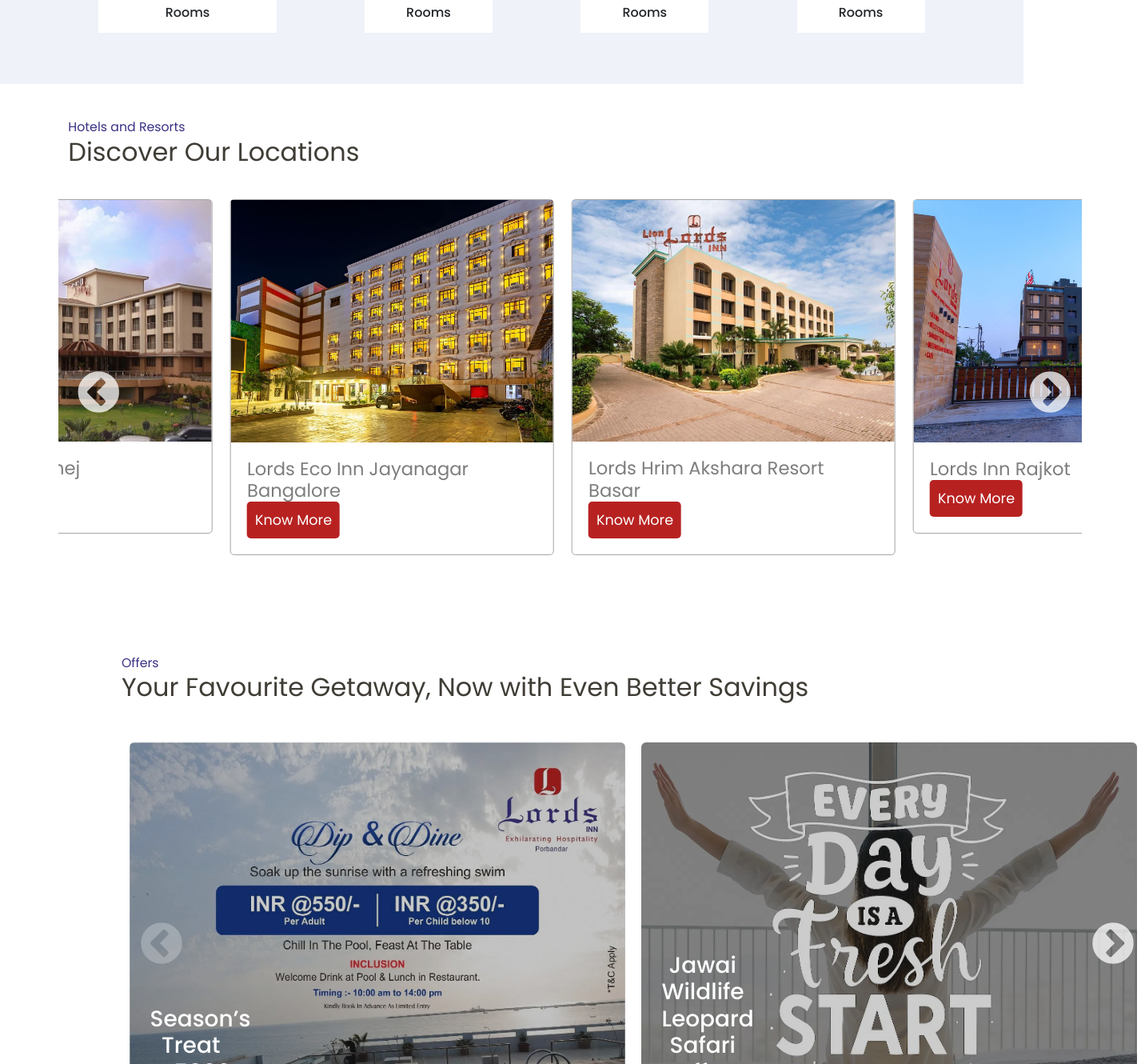
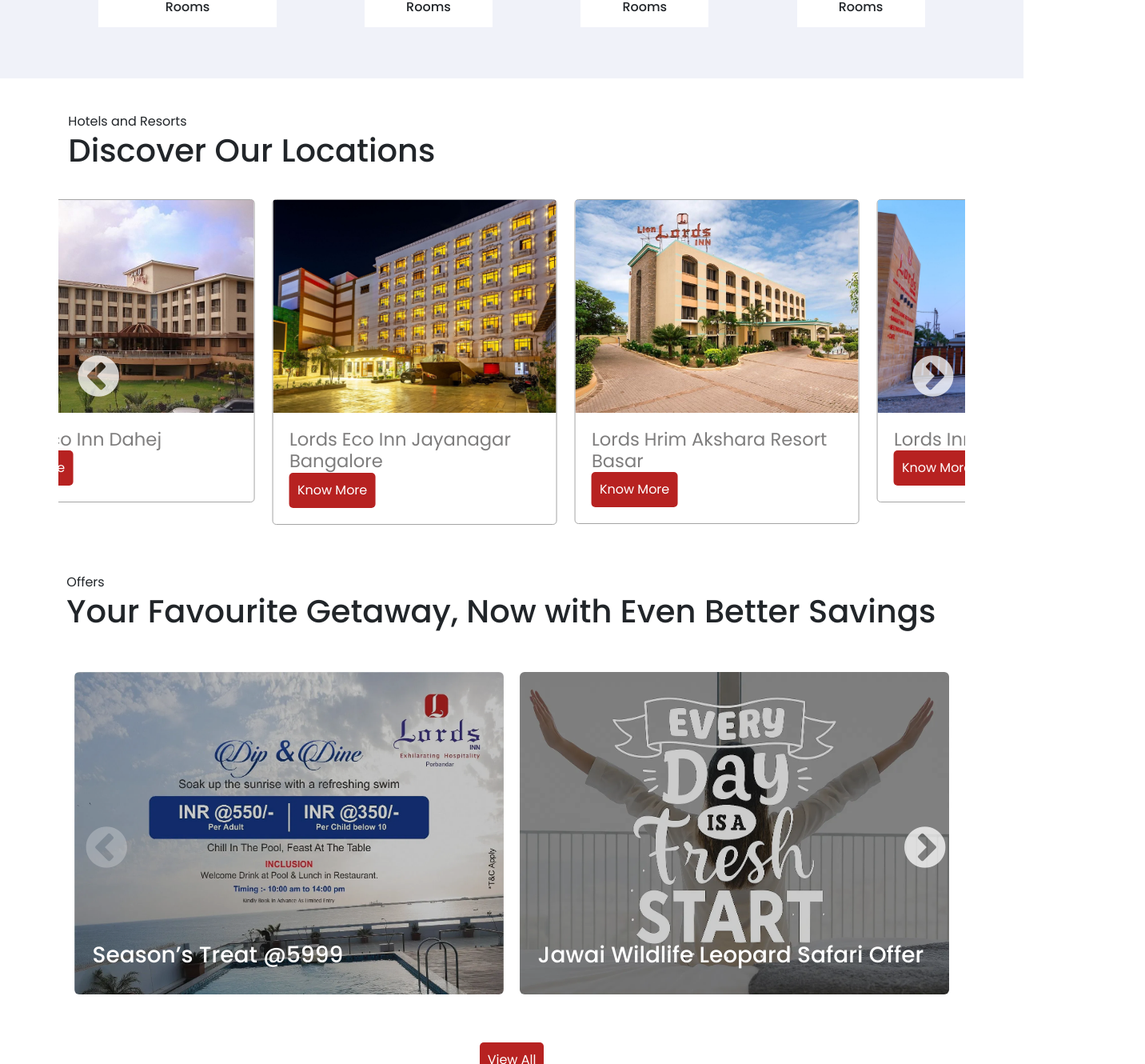
Before and after one commit to yuvi-unthinkable/hotel_Lords, a React (Vite) app: page / in a window 1280 px wide. Shown: the part 1470-2800 px from the top of the page at 80% size, 1432 px wide, since content can reach past the window. Built offline with nearby package versions, Linux system fonts and the light colour scheme.

Commit message:
alignment correction

```diff
--- a/src/App.css
+++ b/src/App.css
@@ -15,11 +15,8 @@
 }
 
 .room-slider {
-  /* gap: 24px; */
-  /* width: 100vw; */
-  /* overflow: hidden; */
-  /* padding-top: 1.659% !important; */
   margin-bottom: 1.659%;
+  width: 100%;
 }
 
 #room-card {
@@ -69,13 +66,13 @@
   bottom: 20px;
   color: white;
   padding: 1%;
-  width: 6%;
   text-align: center;
+  min-width: 6%;
 }
 
 .slick-slider .slick-initialized,
 .slick-list {
-  width: 100vw;
+  width: 100%;
 }
 
 #room-card img {
@@ -107,9 +104,6 @@
 
 #room-card .card-data button:hover {
   background: #1e40af;
-}
-#room-card .book-now-ClickButton input {
-  width: auto;
 }
 
 .offer-room-card {
@@ -252,11 +246,11 @@
 .slick-next {
   right: 10px;
 }
-.dining-right-part .d-block {
+/* .dining-right-part .d-block {
   width: 50%;
-  /* height: 50%; */
+  /* height: 50%;
   overflow: hidden;
-}
+} */
 .slick-prev:before,
 .slick-next:before {
   font-size: 60px !important;
@@ -269,7 +263,14 @@
   right: 50px !important;
 }
 .container1 {
-  margin-bottom: 2%;
+  padding: 5.73%;
+  margin: 3.256% 0;
+}
+.container img{
+  height: 100%;
+}
+.dining-right-part{
+  box-shadow: 28px 28px 0 rgba(218,223,241,0.4);
 }
 
 .link {
@@ -283,6 +284,7 @@
 .hotel-Data {
   padding-top: 1.659% !important ;
   margin-bottom: 1.659%;
+  width: 100%;
 }
 
 .slick-slide {
@@ -290,3 +292,7 @@
   /* padding: 0; */
   /* border: 1px solid rgba(0, 0, 0, 0.1); */
 }
+
+#hotelId {
+  padding: 0 5.73%;
+}
--- a/src/App.jsx
+++ b/src/App.jsx
@@ -18,6 +18,7 @@
       <Carousel />
       <div className="parent-container">
         <About
+          sectionId="about-us"
           supportHeading="About"
           mainHeading="Welcome to Lords Hotels & Resorts"
           aboutData={
@@ -38,11 +39,13 @@
         />
         <Icons />
         <HotelandResaurts
+          sectionId="hotelId"
           supportHeading="Hotels and Resorts"
           mainHeading="Discover Our Locations"
           roomSlide={true}
         />
         <About
+          sectionId="offerId"
           supportHeading="Offers"
           mainHeading="Your Favourite Getaway, Now with Even Better Savings"
           offerSlide={true}
--- a/src/Components/About.jsx
+++ b/src/Components/About.jsx
@@ -12,9 +12,11 @@
   ClickedButton,
   offerSlide,
   upcomingEvent,
+  sectionId,
 }) {
   return (
-    <div id="about-us">
+    <div>
+      <div id={sectionId}>
         <div className="about-head">
           <span>{supportHeading}</span>
           <h1>{mainHeading}</h1>
@@ -23,10 +25,15 @@
         <div className="about-Data">
           {aboutData ? <p> {aboutData} </p> : <></>}
           {roomSlide ? <RoomSLider /> : <></>}
-        {ClickedButton ? <ClickButton inside={true} val="Know more" /> : <></>}
+          {ClickedButton ? (
+            <ClickButton inside={true} val="Know more" />
+          ) : (
+            <></>
+          )}
           {offerSlide ? <OfferSlider /> : <></>}
           {upcomingEvent ? <UpcomingEvents /> : <></>}
         </div>
       </div>
+    </div>
   );
 }
--- a/src/Components/Footer.jsx
+++ b/src/Components/Footer.jsx
@@ -48,11 +48,11 @@
         <div className="social-icons">
           <div className="foot-head">Follow Us</div>
           <div className="icon-here">
-            <i class="fa-brands fa-square-facebook"></i>
-            <i class="fa-brands fa-square-instagram"></i>
-            <i class="fa-brands fa-square-youtube"></i>
-            <i class="fa-brands fa-square-x-twitter"></i>
-            <i class="fa-brands fa-linkedin"></i>
+            <i className="fa-brands fa-square-facebook"></i>
+            <i className="fa-brands fa-square-instagram"></i>
+            <i className="fa-brands fa-square-youtube"></i>
+            <i className="fa-brands fa-square-x-twitter"></i>
+            <i className="fa-brands fa-linkedin"></i>
           </div>
         </div>
       </div>
--- a/src/Components/HotelandResaurts.jsx
+++ b/src/Components/HotelandResaurts.jsx
@@ -7,18 +7,20 @@
   mainHeading,
   roomSlide,
   ClickedButton,
+  sectionId,
 }) {
   return (
+    <div>
+      <div id = {sectionId}>
+      <div className="hotel-about">
+        <div className="hotel-head">
+          <span>{supportHeading}</span>
+          <h1>{mainHeading}</h1>
+        </div>
 
-
-    <div id="about-us">
-      <div className="hotel-head">
-        <span>{supportHeading}</span>
-        <h1>{mainHeading}</h1>
+        <div className="hotel-Data">{roomSlide ? <RoomSLider /> : <></>}</div>
       </div>
 
-      <div className="hotel-Data">
-        {roomSlide ? <RoomSLider /> : <></>}
       </div>
     </div>
   );
--- a/src/index.css
+++ b/src/index.css
@@ -4,8 +4,20 @@
   margin: 0;
   padding: 0;
   box-sizing: border-box;
+  /* overflow-x: hidden; */
 }
-.h1, .h2, .h3, .h4, .h5, .h6, h1, h2, h3, h4, h5, h6{
+.h1,
+.h2,
+.h3,
+.h4,
+.h5,
+.h6,
+h1,
+h2,
+h3,
+h4,
+h5,
+h6 {
   padding: 0;
   margin: 0;
 }
@@ -134,8 +146,11 @@
   background-color: #b72221;
   color: #fff;
   border-radius: 5px;
+  width: auto;
+  border: 0;
+}
+.navbar .book-now-ClickButton input {
   width: stretch;
-  border: 0;
 }
 .call span {
   color: #b72221;
@@ -196,7 +211,7 @@
 } */
 
 .carousel-container {
-  width: 100vw;
+  width: 100%;
   height: 100vh;
   overflow: hidden;
   position: relative;
@@ -277,11 +292,12 @@
   flex-direction: column;
   justify-content: center;
   align-items: flex-start;
-  padding: 0 0 0 5.73%;
+  padding: 0 5.73%;
   margin: 3.256% 0 1.693%;
   color: rgba(16, 12, 4, 0.8);
   font-size: 15.7921px;
   font-weight: 400;
+  width: 100%;
 }
 #about-us span {
   color: rgb(57, 49, 133);
@@ -392,7 +408,6 @@
   font-size: 22.6881px;
 }
 
-
 @media screen and (max-width: 1200px) {
   .other {
     width: 100%;
```
Lines whose indentation alone changed are shown as unchanged.
